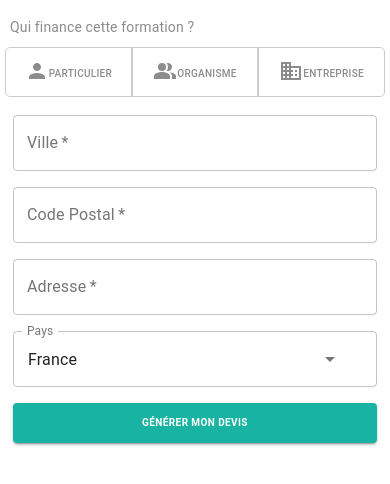
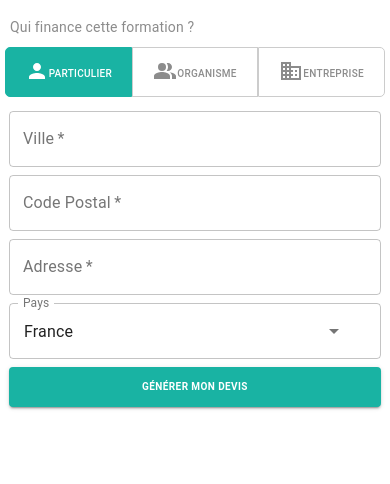
Before and after one commit to syrax68/Nextjs-devis, a Next.js app: page /components/Facture in a window 390 px wide. Shown: the top 484 px of the page. Built offline with nearby package versions, Linux system fonts and the light colour scheme.

Commit message:
correction des bugs

```diff
--- a/helpers/organisme.js
+++ b/helpers/organisme.js
@@ -1,16 +1,18 @@
 export default [
-    { "text": "Opco Santé", "value": "Opco Santé" },
-    { "text": "Opco Mobilite", "value": "Opco Mobilite" },
+    { "text": "Agefice", "value": "Agefice" },
+    { "text": "FIFPLs", "value": "FIFPL" },
+    { "text": "Opcapiat", "value": "Opcapiat" },
+    { "text": "Opco 2i", "value": "Opco 2i" },
+    { "text": "Opco Atlas", "value": "Opco Atlas" },
+    { "text": "Opco Akto", "value": "Opco Akto" },
+    { "text": "Opco Afdas", "value": "Opco Afdas" },
     { "text": "Opco Entreprises de Proximité", "value": "Opco Entreprises de Proximité" },
     { "text": "Opco Construction Constructys", "value": "Opco Construction Constructys" },
     { "text": "Opco Commerce", "value": "Opco Commerce" },
     { "text": "Opco Cohésion sociale Uniformation", "value": "Opco Cohésion sociale Uniformation" },
-    { "text": "Opco Atlas", "value": "Opco Atlas" },
-    { "text": "Opco Akto", "value": "Opco Akto" },
-    { "text": "Opco Afdas", "value": "Opco Afdas" },
-    { "text": "Opco 2i", "value": "Opco 2i" },
-    { "text": "Opcapiat", "value": "Opcapiat" },
-    { "text": "FIFPLs", "value": "FIFPL" },
-    { "text": "Agefice", "value": "Agefice" },
+    { "text": "Opco Mobilite", "value": "Opco Mobilite" },
+    { "text": "Opco Santé", "value": "Opco Santé" },
+    { "text": "Pôle emploi", "value": "Pôle emploi"},
     { "text": "Autre", "value": "Autre" },
+
 ];
--- a/pages/components/Address.js
+++ b/pages/components/Address.js
@@ -85,8 +85,8 @@ const Address = (props) => {
                 textColor="primary"
                 className={styles.menuBar}
             >
-                <Tab className={[styles.menu , styles.menuleft].join(' ')} label="Particulier" icon={<Avatar alt="test avatar" src="/image/personal.png" />} style={{ width: "50%" }} {...a11yProps(0)} />
-                <Tab className={[styles.menu , styles.menuright].join(' ')} label="Professionnel" icon={<Avatar alt="avatar" src="/image/professional.png" />} style={{ width: "50%" }} {...a11yProps(1)} />
+                <Tab className={[styles.menu , styles.menuleft, value===0?styles.activeTab:null].join(' ')} label="Particulier" icon={<Avatar alt="test avatar" src="/image/personal.png" />} style={{ width: "50%" }} {...a11yProps(0)} />
+                <Tab className={[styles.menu , styles.menuright, value===1?styles.activeTab:null].join(' ')} label="Professionnel" icon={<Avatar alt="avatar" src="/image/professional.png" />} style={{ width: "50%" }} {...a11yProps(1)} />
             </Tabs>
             <Formik
                 enableReinitialize
@@ -152,6 +152,7 @@ const Address = (props) => {
                                 <Grid
                                     container
                                     spacing={2}
+                                    className={styles.container}
                                 >
                                     <Grid
                                         item
@@ -378,6 +379,7 @@ const Address = (props) => {
                                 <Grid
                                     container
                                     spacing={2}
+                                    className={styles.container}
                                 >
                                     <Grid
                                         item
--- a/pages/components/Contact.js
+++ b/pages/components/Contact.js
@@ -109,6 +109,7 @@ export default function Contact(props) {
                         <Grid
                             container
                             spacing={2}
+                            className={styles.container}
                         >
                             <Grid
                             item
--- a/pages/components/Facture.js
+++ b/pages/components/Facture.js
@@ -95,9 +95,9 @@ export default function Facture(props) {
                 textColor="primary"
                 className={styles.menuBar}
             >
-                <Tab className={[styles.menu, styles.menuleft].join(' ')} label="Particulier" {...a11yProps(0)} icon={<PersonIcon/>} style={{width: "33.33%"}}/>
-                <Tab className={styles.menu} label="Organisme" {...a11yProps(1)} style={{width: "33.33%"}} icon={<PeopleAltIcon/>}/>
-                <Tab className={[styles.menu, styles.menuright].join(' ')} label="Entreprise" {...a11yProps(2)} icon={<BusinessIcon/>} style={{width: "33.33%"}}/>
+                <Tab className={[styles.menu, styles.menuleft, value===0?styles.activeTab:null].join(' ')} label="Particulier" {...a11yProps(0)} icon={<PersonIcon/>} style={{width: "33.33%"}}/>
+                <Tab className={[styles.menu, value===1?styles.activeTab:null].join(' ')} label="Organisme" {...a11yProps(1)} style={{width: "33.33%"}} icon={<PeopleAltIcon/>}/>
+                <Tab className={[styles.menu, styles.menuright, value===2?styles.activeTab:null].join(' ')} label="Entreprise" {...a11yProps(2)} icon={<BusinessIcon/>} style={{width: "33.33%"}}/>
             </Tabs>
             <Formik
                 enableReinitialize
@@ -157,6 +157,7 @@ export default function Facture(props) {
                                 <Grid
                                     container
                                     spacing={2}
+                                    className={styles.container}
                                 >
                                     <Grid
                                         item
@@ -329,6 +330,7 @@ export default function Facture(props) {
                                 <Grid
                                     container
                                     spacing={2}
+                                    className={styles.container}
                                 >
                                     <Grid
                                     item
@@ -530,6 +532,7 @@ export default function Facture(props) {
                                 <Grid
                                     container
                                     spacing={2}
+                                    className={styles.container}
                                 >
                                     <Grid
                                     item
--- a/styles/modal.module.css
+++ b/styles/modal.module.css
@@ -131,6 +131,11 @@
     color: #fff !important;
     border: 1px solid #19b3a3 !important;
 }
+.activeTab {
+    background-color: #19b3a3 !important;
+    color: #fff !important;
+    border: 1px solid #19b3a3 !important;
+}
 .tabPanel {
     padding: 10px 0px !important;
 }
@@ -182,6 +187,9 @@
         padding: 0px !important;
         margin-left: 5px !important;
     }
+    .container > div {
+        padding: 4px !important;
+    }
 }
 @media (max-width: 400px) {
     .body {
```
Lines whose indentation alone changed are shown as unchanged.
